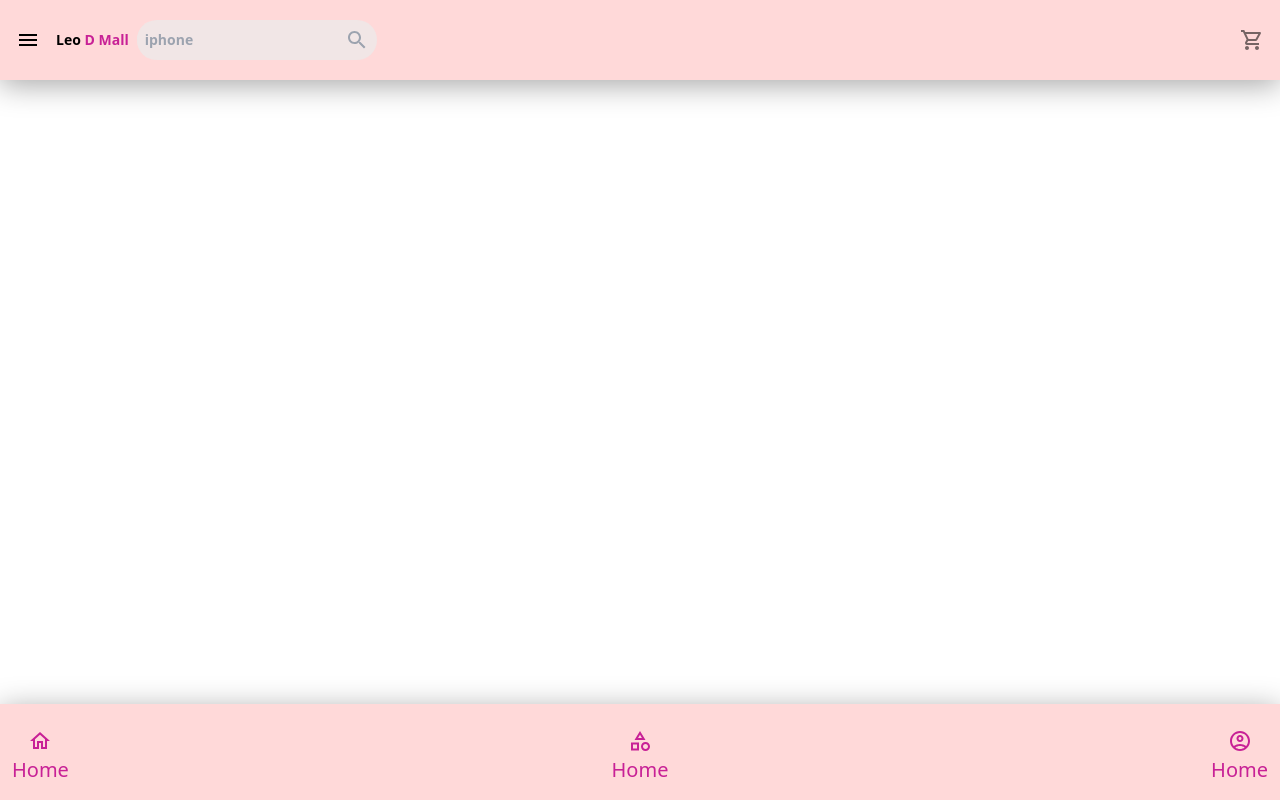
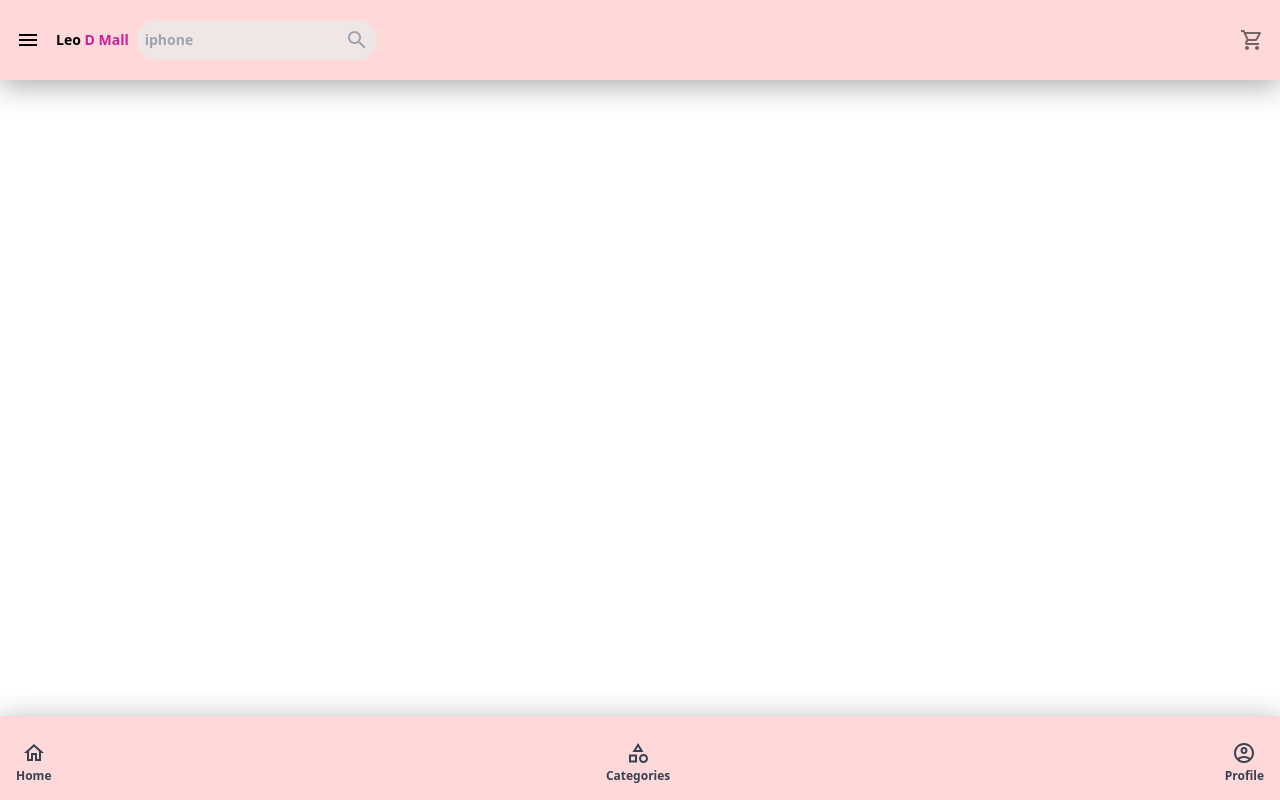
Before and after one commit to Gim128/react_tailwind_ecom, a React (Create React App) app: page / in a window 1280 px wide. Built offline with nearby package versions, Linux system fonts and the light colour scheme.

Commit message:
footer basic complete

```diff
--- a/src/components/Footer/Footer.jsx
+++ b/src/components/Footer/Footer.jsx
@@ -5,18 +5,18 @@ import AccountCircleOutlinedIcon from '@mui/icons-material/AccountCircleOutlined
 import {IconButton} from "@mui/material";
 
 const Footer = () => {
-    return <footer className="fixed bottom-0 left-0 z-[100] w-full py-3 px-2 bg-my-background flex items-center justify-between
+    return <footer className="fixed bottom-0 left-0 z-[100] w-full p-3 bg-my-background flex items-center justify-between
     drop-shadow-header-shadow">
-        <FooterIcon Icon={HomeOutlinedIcon} iconTex='Home' />
-        <FooterIcon Icon={CategoryOutlinedIcon}  iconTex='Categories' />
-        <FooterIcon Icon={AccountCircleOutlinedIcon}  iconTex='Profile' />
+        <FooterIcon Icon={HomeOutlinedIcon} iconText ='Home' />
+        <FooterIcon Icon={CategoryOutlinedIcon}  iconText ='Categories' />
+        <FooterIcon Icon={AccountCircleOutlinedIcon}  iconText ='Profile' />
 
     </footer>
 }
 
 export default Footer;
 
-const FooterIcon = ({Icon})=>
+const FooterIcon = ({Icon, iconText})=>
     <IconButton
         sx={{
             padding: "4px",
@@ -24,8 +24,8 @@ const FooterIcon = ({Icon})=>
             color: "red"
         }}
     >
-        <div className="text-[#c82196]">
+        <div className="text-gray-700 hover: text-[#c82196] transition-all duration-700">
             <Icon />
-            <p className="text-xl">Home</p>
+            <p className="text-xs font-semibold">{iconText}</p>
         </div>
     </IconButton>
```
